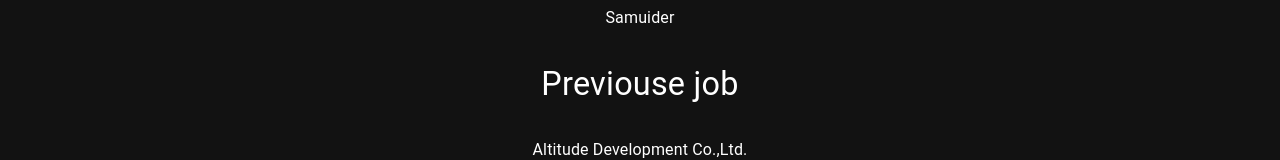
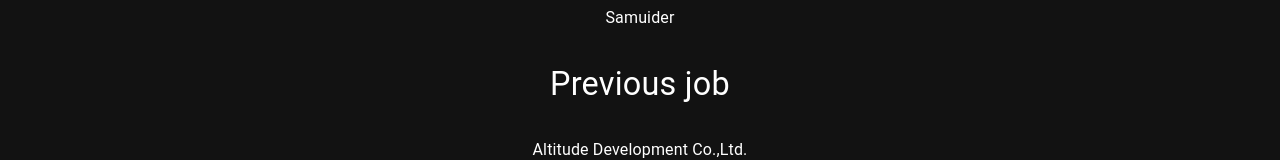
Before and after one commit to HelloMost/Resume, a React (Vite) app: page /portfolio in a window 1280 px wide. Shown: the part 764-924 px from the top of the page. Built offline with nearby package versions, Linux system fonts and the light colour scheme.

Commit message:
Update Portfolio.tsx

```diff
--- a/src/pages/Portfolio.tsx
+++ b/src/pages/Portfolio.tsx
@@ -47,7 +47,7 @@
       </Typography>
     </Box>
     <Box sx={{ display: 'flex', mt: '2rem', justifyContent: 'center'}}>
-      <Typography variant='h4'>Previouse job</Typography>
+      <Typography variant='h4'>Previous job</Typography>
     </Box>
     <Box sx={{ display: 'flex', justifyContent: 'center', mt: '2rem'}}>
       <Typography variant='subtitle1'>
```
